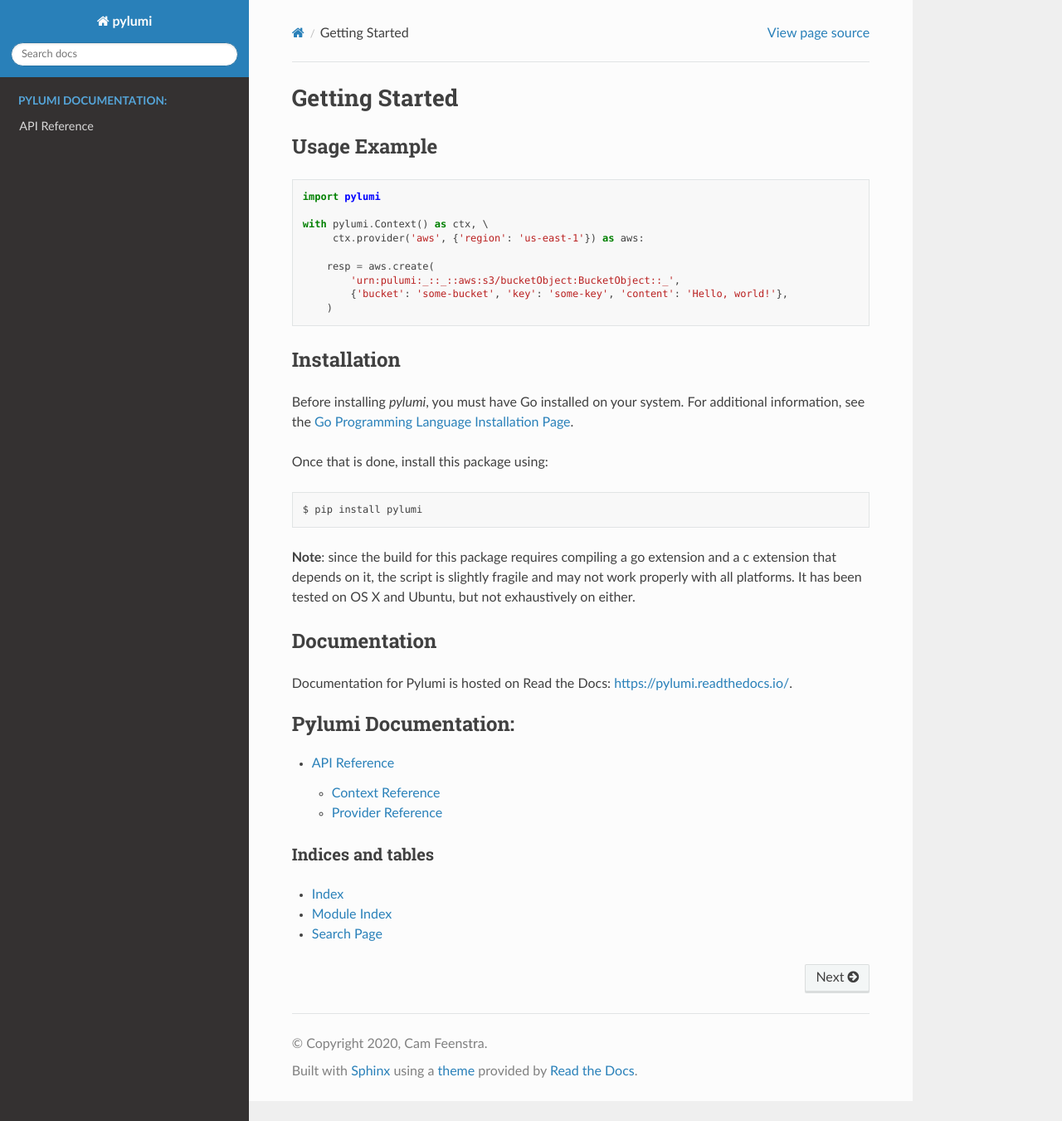
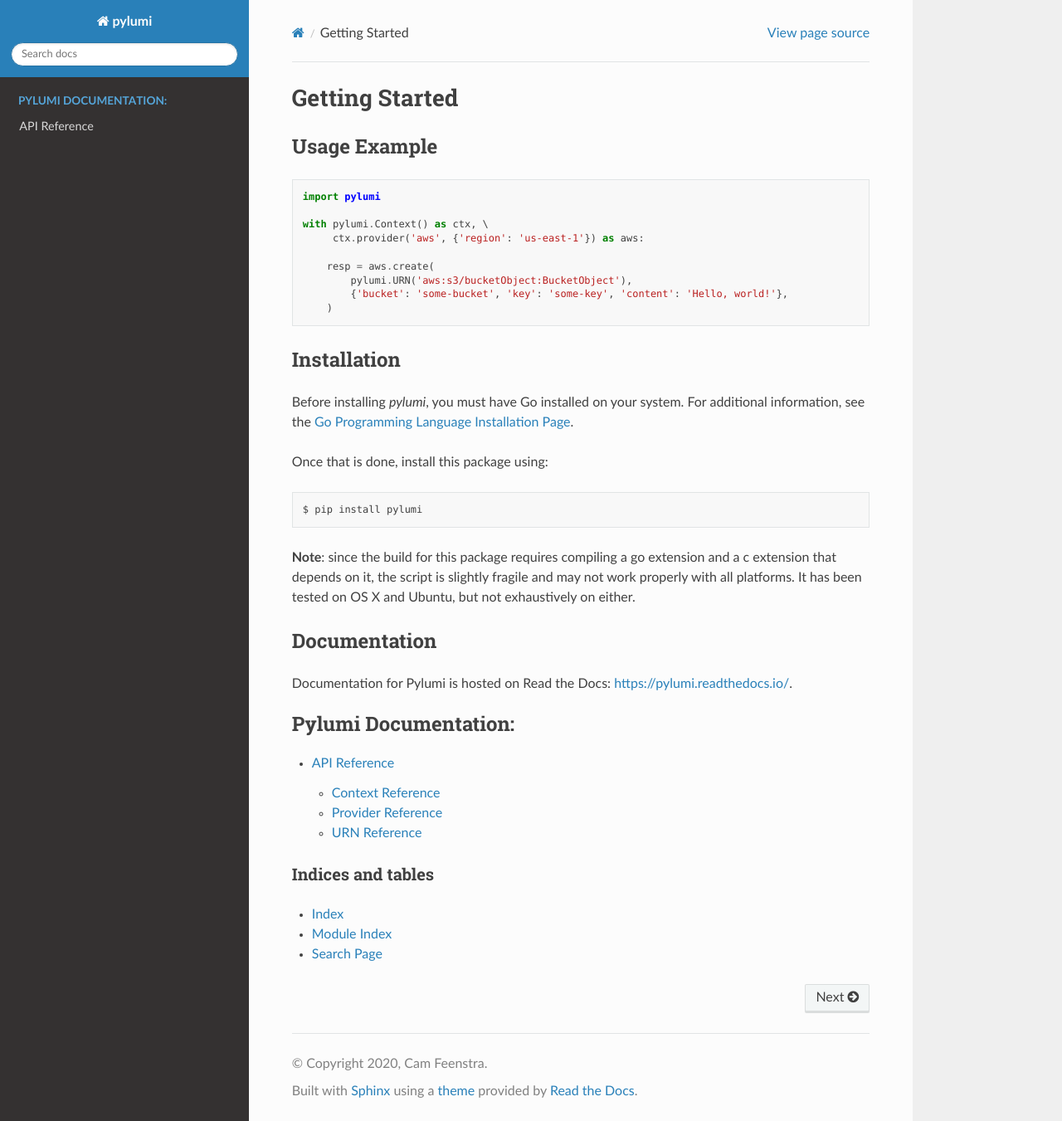
Before and after one commit to cfeenstra67/pylumi, a Sphinx documentation site: the page built from docs/index.rst, in a window 1280 px wide and 1351 px high. Shown: the whole window at 83% size. Built offline with Sphinx 7.4.7 and the Read the Docs theme 2.0.0, drawn with Linux system fonts in a browser that asks for light colours; pages that are not in the unit, such as notebooks, are missing from menus.

Commit message:
update docs

```diff
--- a/README.rst
+++ b/README.rst
@@ -15,7 +15,7 @@
         ctx.provider('aws', {'region': 'us-east-1'}) as aws:
 
        resp = aws.create(
-           'urn:pulumi:_::_::aws:s3/bucketObject:BucketObject::_',
+           pylumi.URN('aws:s3/bucketObject:BucketObject'),
            {'bucket': 'some-bucket', 'key': 'some-key', 'content': 'Hello, world!'},
        )
 
--- a/docs/reference.rst
+++ b/docs/reference.rst
@@ -17,3 +17,9 @@
 
 .. autoclass:: pylumi.Provider
    :inherited-members:
+
+URN Reference
+##############
+
+.. autoclass:: pylumi.URN
+   :inherited-members:
```
